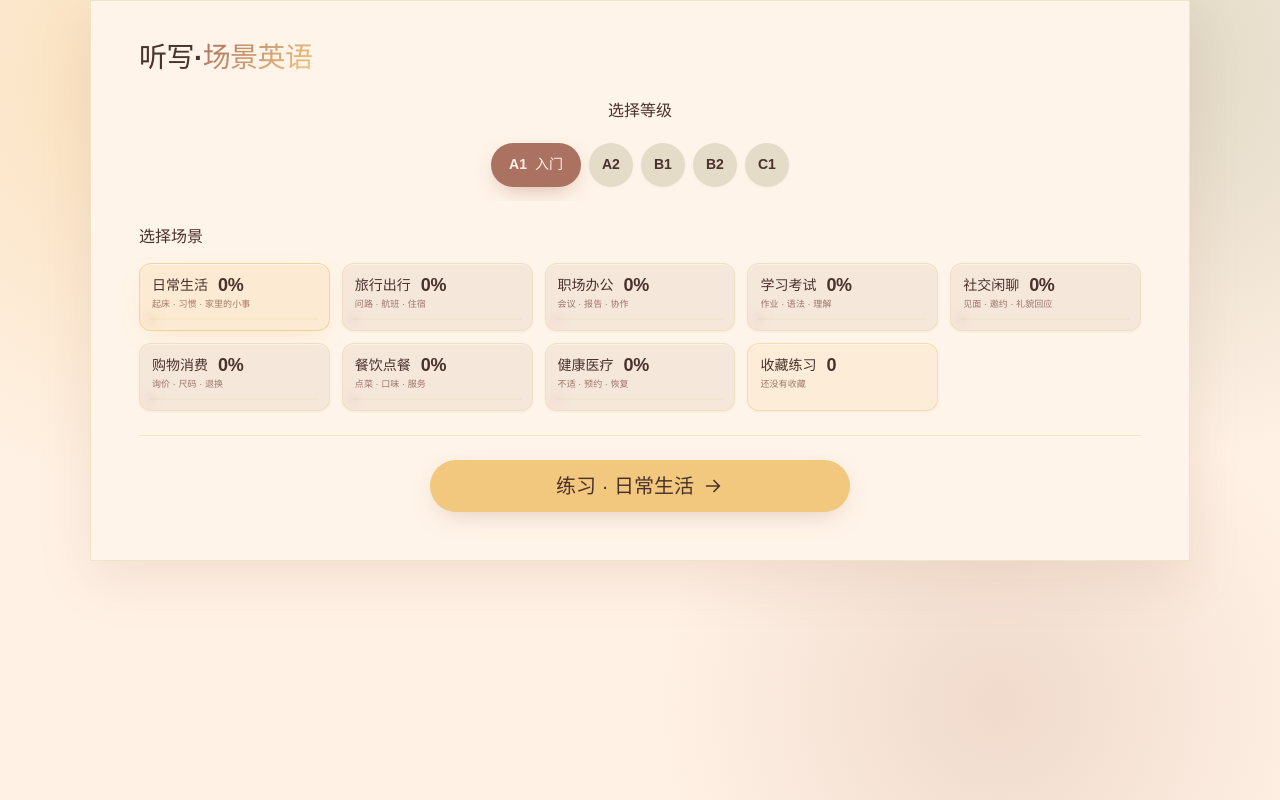
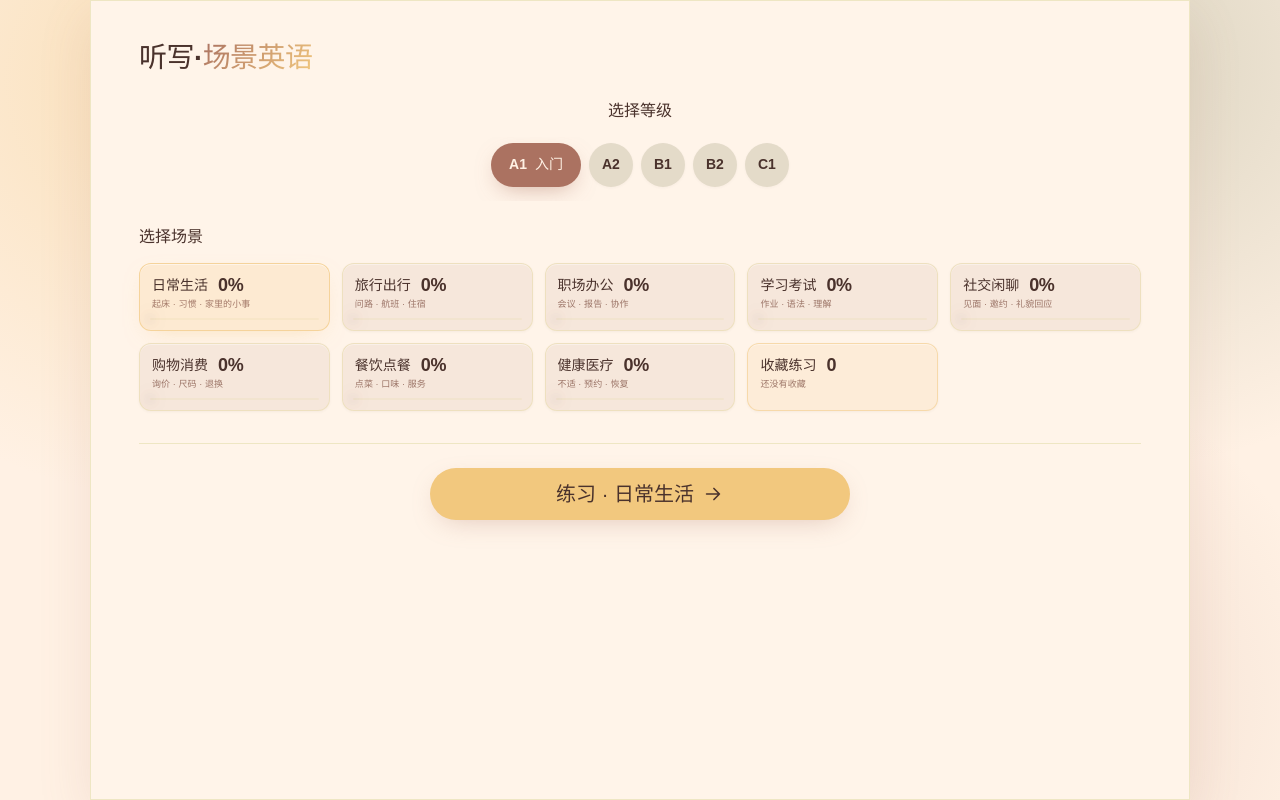
Before and after one commit to 726194dd/SentenceLab, a React (Vite) app: page / in a window 1280 px wide. Built offline with nearby package versions, Linux system fonts and the light colour scheme; no server answers; a small style sheet from the web is missing.

Commit message:
修改全屏下首页背景卡片延伸到底

```diff
--- a/src/index.css
+++ b/src/index.css
@@ -60,6 +60,12 @@ body,
   display: block;
 }
 
+#root:has(.app-shell.home) {
+  width: 100%;
+  min-height: 100dvh;
+  align-items: stretch;
+}
+
 html:has(.paywall),
 body:has(.paywall),
 #root:has(.paywall) {
@@ -122,6 +128,18 @@ h3 {
   border-radius: 0;
   box-shadow: var(--shadow);
   backdrop-filter: blur(20px);
+}
+
+@media (min-width: 641px) {
+  .app-shell.home {
+    min-height: 100dvh;
+    display: flex;
+    flex-direction: column;
+  }
+
+  .app-shell.home .start-row {
+    margin-top: auto;
+  }
 }
 
 .home-header {
```
